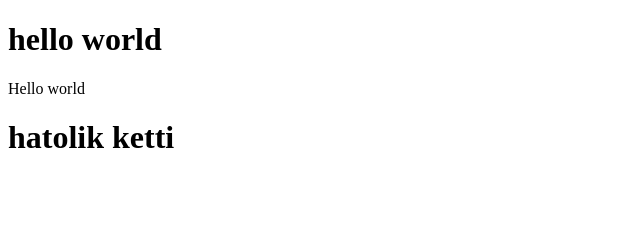
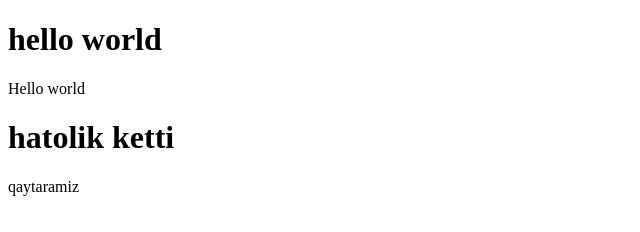
Before and after one commit to Sanjar-Kodirov/just-for-fun, a plain HTML site: page index.html in a window 1280 px wide. Shown: the full height of the page, 0-640 px from the left. Drawn offline with Linux system fonts and the light colour scheme.

Commit message:
yangi soz yozdik

```diff
--- a/index.html
+++ b/index.html
@@ -10,5 +10,7 @@
     <h1>hello world</h1>
     <p>Hello world</p>
     <h1>hatolik ketti</h1>
+
+    <P>qaytaramiz</P>
 </body>
 </html>
--- a/style.css
+++ b/style.css
@@ -0,0 +1,3 @@
+p{
+    background: red;
+}
```
